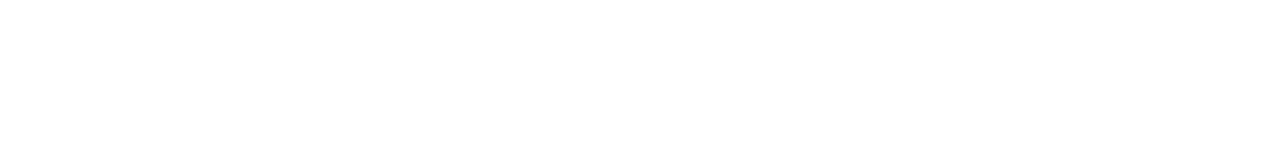
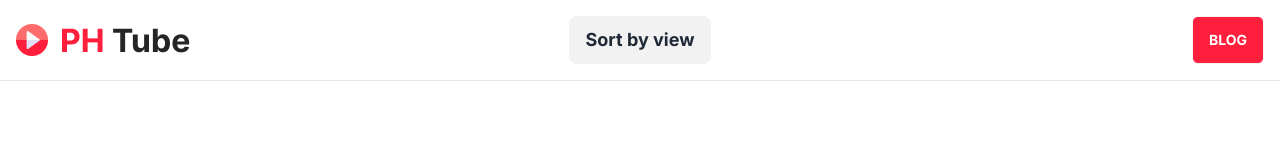
Before and after one commit to zhzahid1911509/PHero-Tube-Project, a plain HTML site: page index.html in a window 1280 px wide. Drawn offline with nearby package versions, Linux system fonts and the light colour scheme.

Commit message:
navbar added

```diff
--- a/index.html
+++ b/index.html
@@ -4,8 +4,45 @@
     <meta charset="UTF-8">
     <meta name="viewport" content="width=device-width, initial-scale=1.0">
     <title>PHTube</title>
+    <link href="https://cdn.jsdelivr.net/npm/daisyui@3.6.4/dist/full.css" rel="stylesheet" type="text/css" />
+    <script src="https://cdn.tailwindcss.com"></script>
+    <link rel="preconnect" href="https://fonts.googleapis.com">
+    <link rel="preconnect" href="https://fonts.gstatic.com" crossorigin>
+    <link href="https://fonts.googleapis.com/css2?family=Inter:wght@300;500;700&display=swap" rel="stylesheet">
+    <style>
+        *{
+            margin: 0%;
+            padding: 0%;
+            font-family: 'Inter', sans-serif;
+        }
+    </style>
 </head>
 <body>
-
+    <!-- navbar part starts -->
+    <section>
+        <div class="navbar bg-base-100 px-2 md:px-4">
+            <div class="navbar-start">
+              <div class="dropdown">
+                <label tabindex="0" class="btn btn-ghost lg:hidden">
+                  <svg xmlns="http://www.w3.org/2000/svg" class="h-5 w-5" fill="none" viewBox="0 0 24 24" stroke="currentColor"><path stroke-linecap="round" stroke-linejoin="round" stroke-width="2" d="M4 6h16M4 12h8m-8 6h16" /></svg>
+                </label>
+                <ul tabindex="0" class="menu menu-sm dropdown-content mt-3 z-[1] p-2 shadow bg-base-100 rounded-box w-52">
+                    <a class="btn normal-case text-lg">Sort by view</a>
+                </ul>
+              </div>
+             <img src="images/Logo.png" alt="" srcset="">
+            </div>
+            <div class="navbar-center hidden lg:flex">
+              <ul class="menu menu-horizontal px-1">
+                <a class="btn normal-case text-lg">Sort by view</a>
+              </ul>
+            </div>
+            <div class="navbar-end">
+              <a class="btn rounded-md bg-[#FF1F3D] text-white">Blog</a>
+            </div>
+          </div>
+    </section>
+    <hr>
+    <!-- navbar part ends -->
 </body>
 </html>
```
